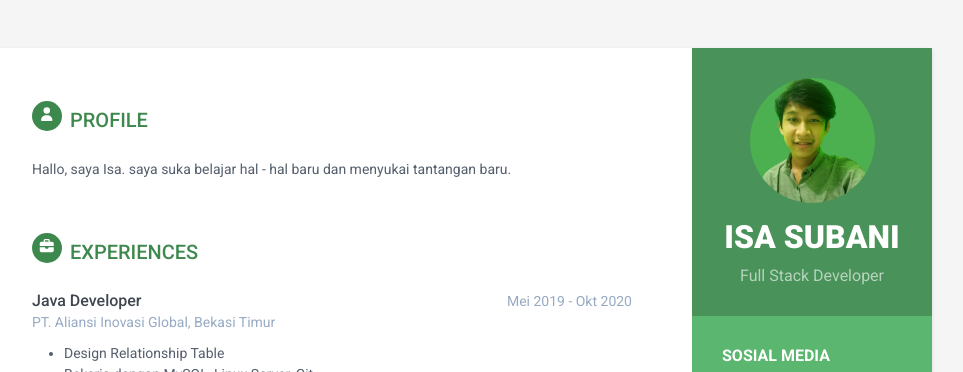
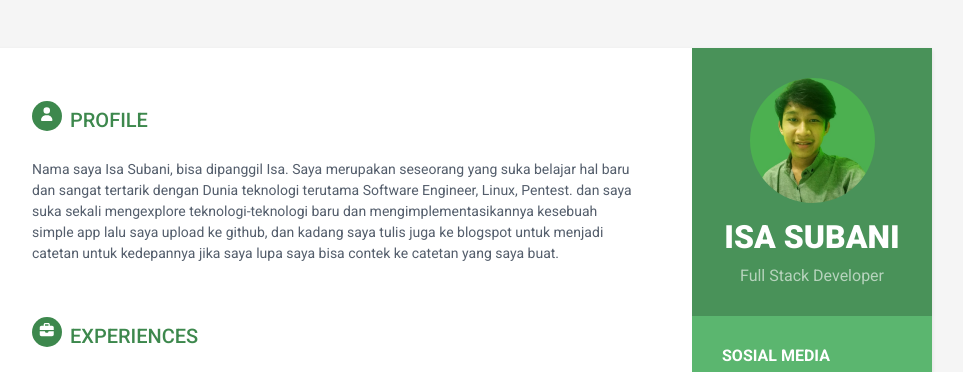
Before and after one commit to fluex404/landing-page, a plain HTML site: page index.html in a window 1280 px wide. Shown: the top 372 px of the page, without its empty margins (188-1151 px from the left). Drawn offline with Linux system fonts and the light colour scheme.

Commit message:
update description

```diff
--- a/index.html
+++ b/index.html
@@ -59,14 +59,6 @@
                 </div><!--//item-->
             </div><!--//education-container-->
 
-            <!-- <div class="languages-container container-block">
-                <h2 class="container-block-title">Languages</h2>
-                <ul class="list-unstyled interests-list">
-                    <li>English <span class="lang-desc">(Native)</span></li>
-                    <li>French <span class="lang-desc">(Professional)</span></li>
-                    <li>Spanish <span class="lang-desc">(Professional)</span></li>
-                </ul>
-            </div>//interests -->
 
             <div class="interests-container container-block">
                 <h2 class="container-block-title">Interests</h2>
@@ -84,7 +76,11 @@
             <section class="section summary-section">
                 <h2 class="section-title"><span class="icon-holder"><i class="fas fa-user"></i></span>Profile</h2>
                 <div class="summary">
-                    <p>Hallo, saya Isa. saya suka belajar hal - hal baru dan menyukai tantangan baru. </p>
+                    <p>Nama saya Isa Subani, bisa dipanggil Isa.
+                        Saya merupakan seseorang yang suka belajar hal baru dan sangat tertarik dengan Dunia teknologi terutama Software Engineer, Linux, Pentest.
+                        dan saya suka sekali mengexplore teknologi-teknologi baru dan mengimplementasikannya kesebuah
+                        simple app lalu saya upload ke github, dan kadang saya tulis juga ke blogspot untuk menjadi
+                        catetan untuk kedepannya jika saya lupa saya bisa contek ke catetan yang saya buat.</p>
                 </div><!--//summary-->
             </section><!--//section-->
 
```
